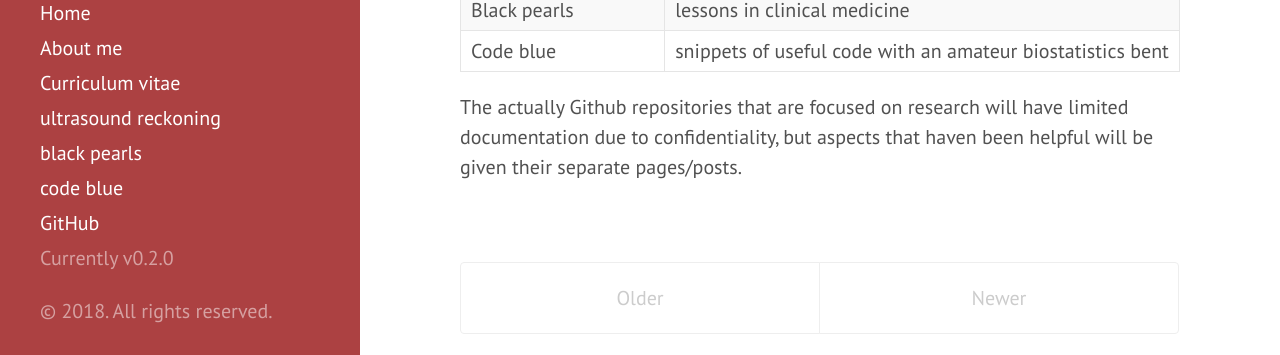
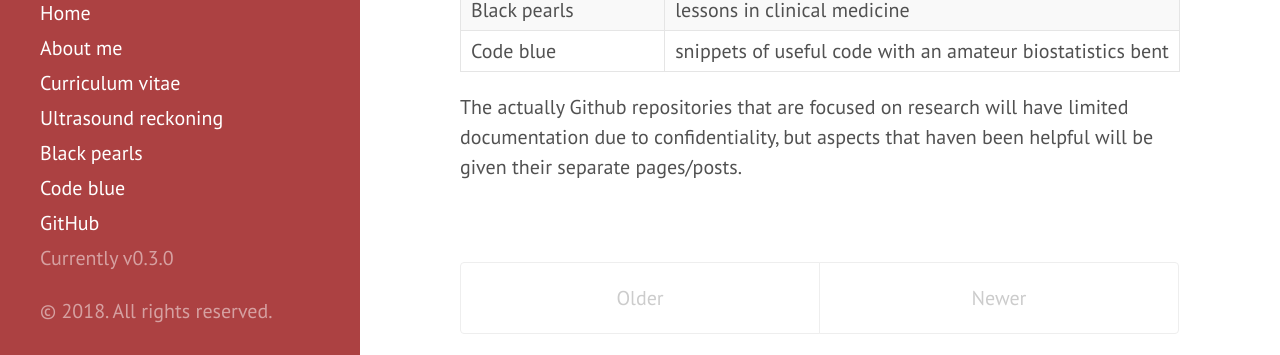
Before and after one commit to asshah4/asshah4.github.io, a Jekyll site: the page built from index.html, in a window 1280 px wide. Shown: the part 534-889 px from the top of the page. Built offline with Jekyll 4.4.1, drawn with Linux system fonts in a browser that asks for light colours; the list of posts is cut into pages by our own code.

Commit message:
increased version to v0.3.0

```diff
--- a/_config.yml
+++ b/_config.yml
@@ -19,7 +19,7 @@ author:
 paginate:         5
 
 # Custom vars
-version:          0.2.0
+version:          0.3.0
 
 github:
   repo:           https://github.com/asshah4/asshah4.github.io
--- a/_includes/sidebar.html
+++ b/_includes/sidebar.html
@@ -26,9 +26,9 @@
         {% endif %}
       {% endfor %}
 
-	  <a class="sidebar-nav-item" href="https://asshah4.github.io/ultrasound">ultrasound reckoning</a>
-	  <a class="sidebar-nav-item" href="https://asshah4.github.io/pearls">black pearls</a>
-	  <a class="sidebar-nav-item" href="https://asshah4.github.io/ultrasound">code blue</a>
+	  <a class="sidebar-nav-item" href="https://asshah4.github.io/ultrasound">Ultrasound reckoning</a>
+	  <a class="sidebar-nav-item" href="https://asshah4.github.io/pearls">Black pearls</a>
+	  <a class="sidebar-nav-item" href="https://asshah4.github.io/ultrasound">Code blue</a>
       <a class="sidebar-nav-item" href="{{ site.github.repo }}">GitHub</a>
       <span class="sidebar-nav-item">Currently v{{ site.version }}</span>
     </nav>
```
